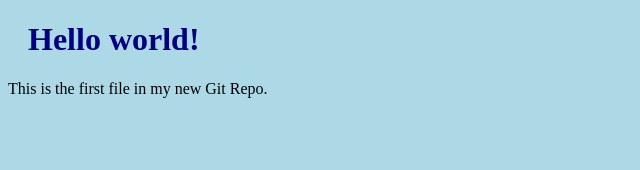
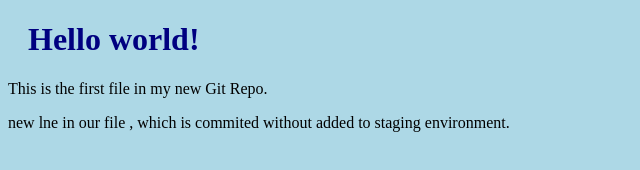
Before and after one commit to Abhiseksahoo33/git_tutorials_w3school, a plain HTML site: page index.html in a window 1280 px wide. Shown: the whole page, without its empty margins (0-640 px from the left). Drawn offline with Linux system fonts and the light colour scheme.

Commit message:
Updated index.html with a new line

```diff
--- a/index.html
+++ b/index.html
@@ -8,6 +8,7 @@
 
 <h1>Hello world!</h1>
 <p>This is the first file in my new Git Repo.</p>
+<p> new lne in our file , which is commited without added to staging environment.</p>
 
 </body>
 </html>
```
